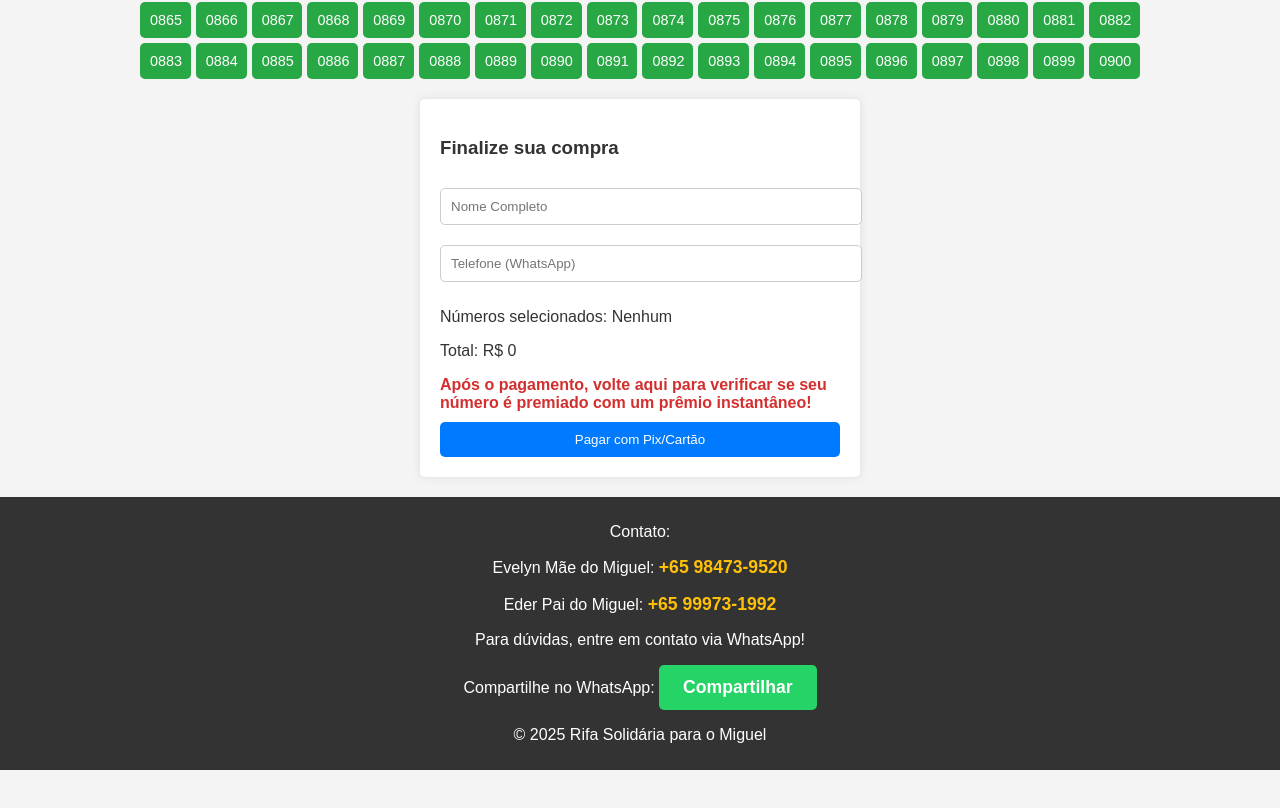
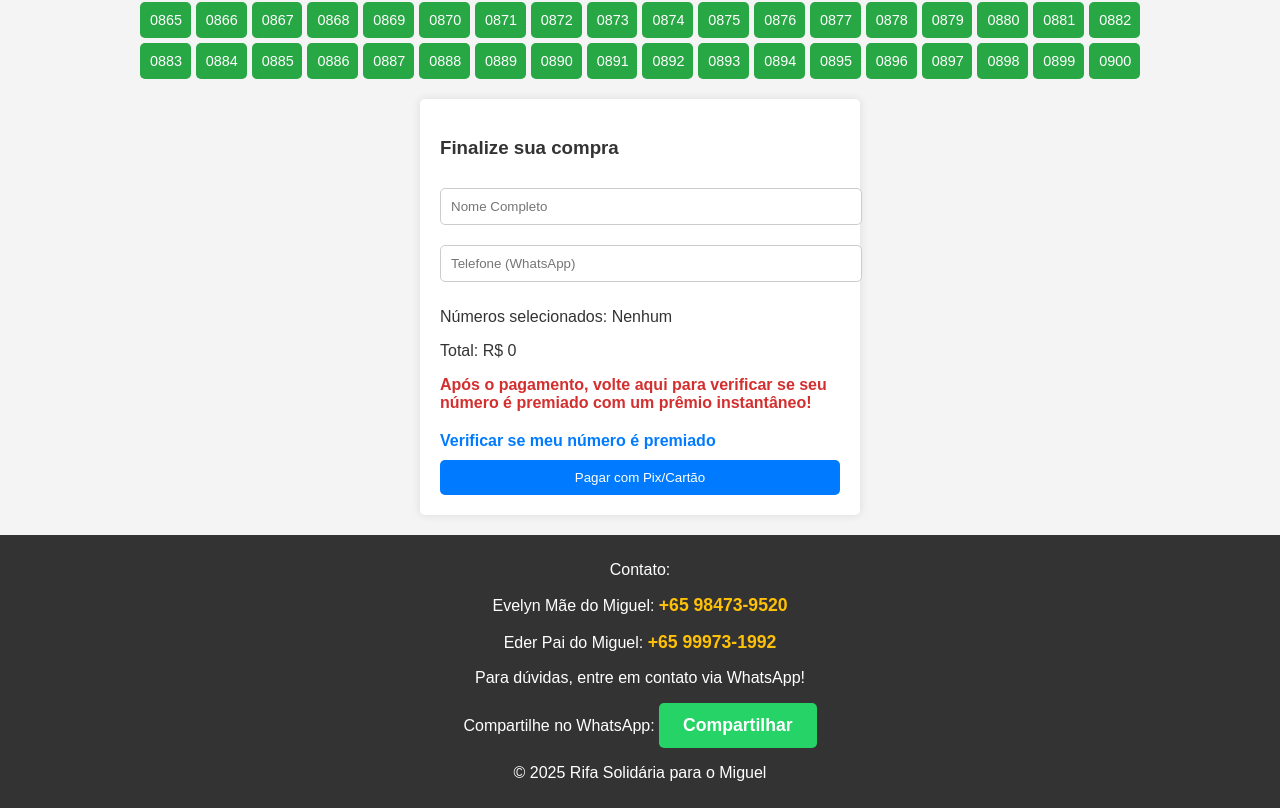
Before and after one commit to EderamorimTH/rifa-miguel, a plain HTML site: page index.html in a window 1280 px wide. Shown: the part 2329-3137 px from the top of the page. Before the commit the page ends 3099 px from the top, so only its background shows below. Drawn offline with Linux system fonts and the light colour scheme; no server answers.

Commit message:
Update index.html

```diff
--- a/index.html
+++ b/index.html
@@ -102,6 +102,17 @@
             font-weight: bold;
             margin: 10px 0;
         }
+        .form-container a.check-winner {
+            display: inline-block;
+            color: #007bff;
+            font-weight: bold;
+            text-decoration: none;
+            margin: 10px 0;
+            transition: color 0.3s;
+        }
+        .form-container a.check-winner:hover {
+            color: #0056b3;
+        }
         footer {
             background-color: #333;
             color: white;
@@ -176,6 +187,7 @@
         <p>Números selecionados: <span id="selected-numbers">Nenhum</span></p>
         <p>Total: R$ <span id="total-price">0</span></p>
         <p class="info">Após o pagamento, volte aqui para verificar se seu número é premiado com um prêmio instantâneo!</p>
+        <a href="/rifa-miguel/numero-premiado.html" class="check-winner">Verificar se meu número é premiado</a>
         <button type="submit">Pagar com Pix/Cartão</button>
     </form>
 </section>
@@ -204,7 +216,7 @@
         const savedPhone = localStorage.getItem('buyerPhone');
         if (savedName) document.getElementById('buyer-name').value = savedName;
         if (savedPhone) document.getElementById('buyer-phone').value = savedPhone;
-        loadData(); // Chama loadData ao carregar a página
+        loadData();
     };
 
     async function selectRandomNumbers() {
```
